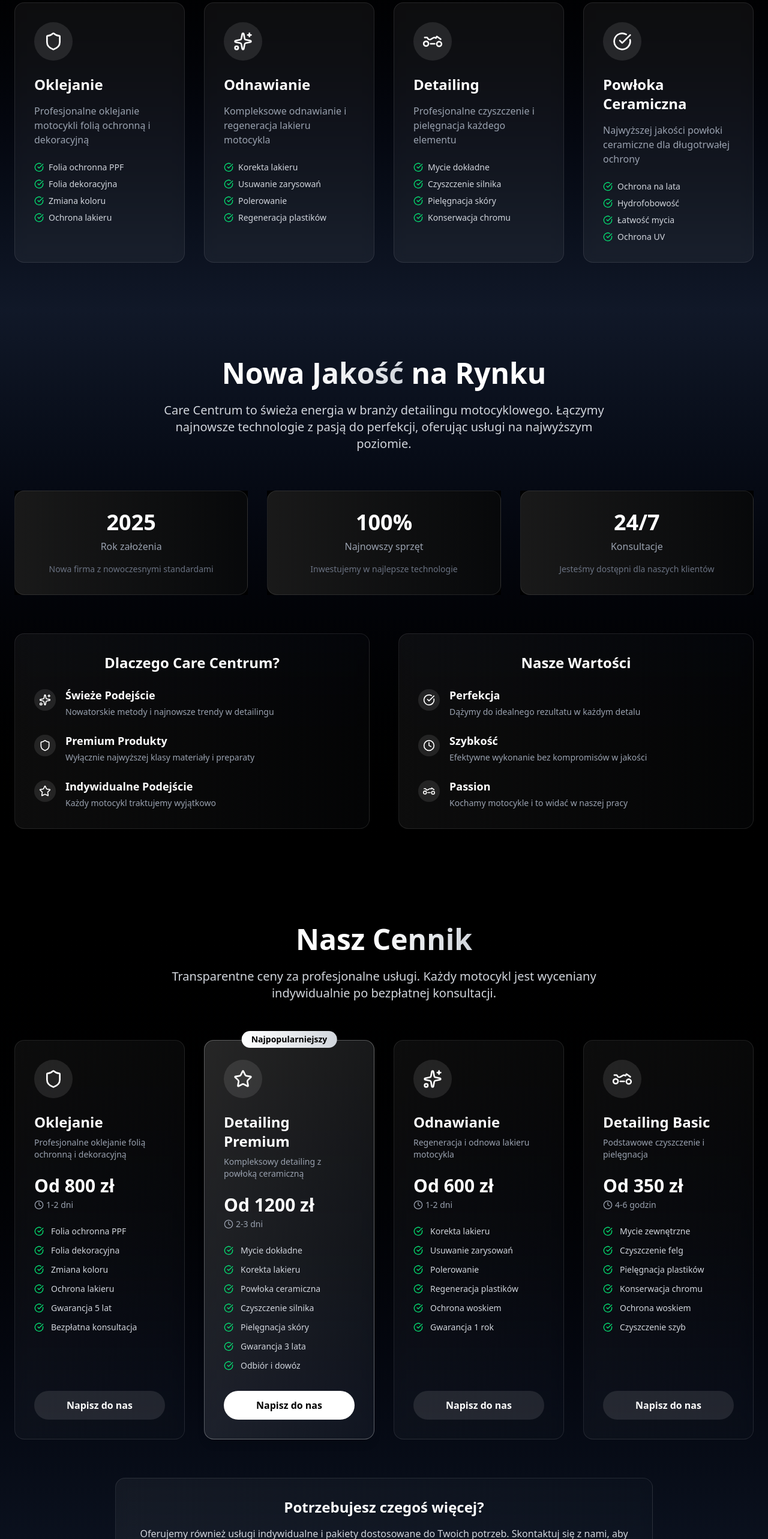
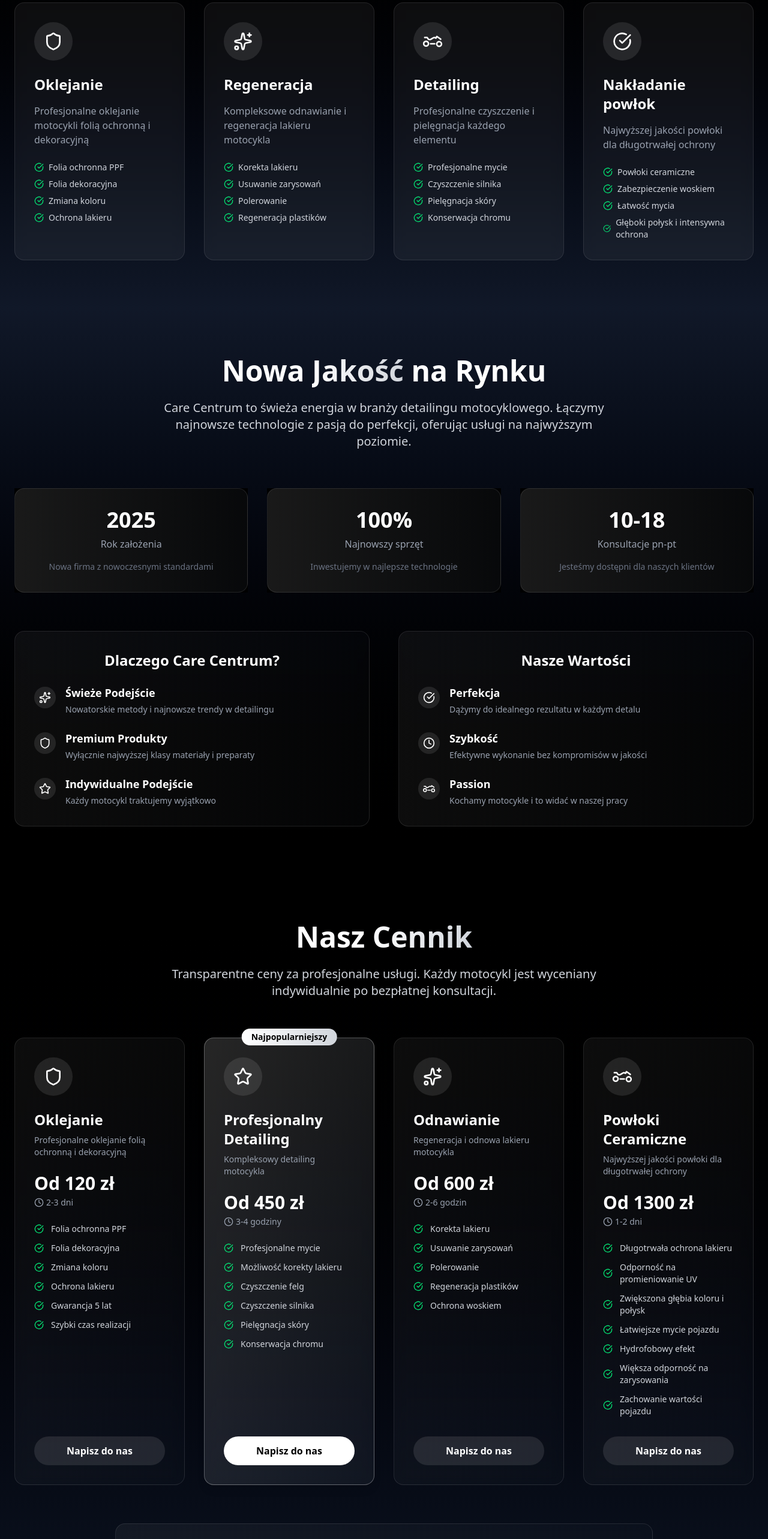
Before and after one commit to carecentrum/carecentrum.github.io, a React (Vite) app: page / in a window 1280 px wide. Shown: the part 1060-3626 px from the top of the page at 60% size. Built offline with nearby package versions, Linux system fonts and the light colour scheme.

Commit message:
Update contact details and service descriptions in various components for accuracy and clarity

```diff
--- a/src/components/AboutSection.tsx
+++ b/src/components/AboutSection.tsx
@@ -44,8 +44,8 @@ export default function AboutSection() {
           </div>
           <div className="text-center group bg-black">
             <div className="bg-gradient-to-r from-white/10 to-gray-600/10 rounded-2xl p-8 backdrop-blur-sm border border-white/10 hover:border-white/20 transition-all">
-              <div className="text-4xl font-bold text-white mb-2">24/7</div>
-              <div className="text-gray-400 mb-4">Konsultacje</div>
+              <div className="text-4xl font-bold text-white mb-2">10-18</div>
+              <div className="text-gray-400 mb-4">Konsultacje pn-pt</div>
               <p className="text-sm text-gray-500">
                 Jesteśmy dostępni dla naszych klientów
               </p>
--- a/src/components/ContactSection.tsx
+++ b/src/components/ContactSection.tsx
@@ -30,7 +30,7 @@ export default function ContactSection() {
               <Phone className="h-8 w-8 text-white" />
               <div>
                 <h3 className="text-xl font-semibold mb-2">Telefon</h3>
-                <p className="text-gray-400">+48 123 456 789</p>
+                <p className="text-gray-400">+48 514 608 526</p>
               </div>
             </div>
 
@@ -41,7 +41,7 @@ export default function ContactSection() {
                 <p className="text-gray-400">
                   Pon-Pt: 8:00-18:00
                   <br />
-                  Sob: 9:00-15:00
+                  Sob: 10:00-14:00
                 </p>
               </div>
             </div>
@@ -79,7 +79,7 @@ export default function ContactSection() {
                 const body = encodeURIComponent(
                   bodyRaw.replace(/\r?\n/g, "\r\n")
                 );
-                window.location.href = `mailto:kontakt@carecentrum.pl?subject=${subject}&body=${body}`;
+                window.location.href = `mailto:m.szlosowski@motocyklicentrum.pl?subject=${subject}&body=${body}`;
               }}
             >
               <div>
--- a/src/components/Footer.tsx
+++ b/src/components/Footer.tsx
@@ -119,10 +119,10 @@ export default function Footer() {
                 <div>
                   <p className="text-xs text-gray-500 mb-1">Telefon</p>
                   <a
-                    href="tel:+48123456789"
+                    href="tel:+48514608526"
                     className="text-white text-sm hover:text-gray-300 transition-colors"
                   >
-                    +48 123 456 789
+                    +48 514 608 526
                   </a>
                 </div>
               </div>
@@ -136,10 +136,10 @@ export default function Footer() {
                 <div>
                   <p className="text-xs text-gray-500 mb-1">Email</p>
                   <a
-                    href="mailto:CareCentrum@gmail.com"
+                    href="mailto:m.szlosowski@motocyklicentrum.pl"
                     className="text-white text-sm hover:text-gray-300 transition-colors"
                   >
-                    CareCentrum@gmail.com
+                    m.szlosowski@motocyklicentrum.pl
                   </a>
                 </div>
               </div>
@@ -293,10 +293,10 @@ export default function Footer() {
                 <div>
                   <p className="text-sm text-gray-500 mb-1">Telefon</p>
                   <a
-                    href="tel:+48123456789"
+                    href="tel:+48514608526"
                     className="text-white hover:text-gray-300 transition-colors duration-300"
                   >
-                    +48 123 456 789
+                    +48 514 608 526
                   </a>
                 </div>
               </div>
@@ -308,10 +308,10 @@ export default function Footer() {
                 <div>
                   <p className="text-sm text-gray-500 mb-1">Email</p>
                   <a
-                    href="mailto:CareCentrum@gmail.com"
+                    href="mailto:m.szlosowski@motocyklicentrum.pl"
                     className="text-white hover:text-gray-300 transition-colors duration-300"
                   >
-                    CareCentrum@gmail.com
+                    m.szlosowski@motocyklicentrum.pl
                   </a>
                 </div>
               </div>
--- a/src/components/PriceSection.tsx
+++ b/src/components/PriceSection.tsx
@@ -14,8 +14,8 @@ export default function PriceSection() {
       title: "Oklejanie",
       description: "Profesjonalne oklejanie folią ochronną i dekoracyjną",
       icon: Shield,
-      price: "Od 800 zł",
-      duration: "1-2 dni",
+      price: "Od 120 zł",
+      duration: "2-3 dni",
       popular: false,
       features: [
         "Folia ochronna PPF",
@@ -23,24 +23,23 @@ export default function PriceSection() {
         "Zmiana koloru",
         "Ochrona lakieru",
         "Gwarancja 5 lat",
-        "Bezpłatna konsultacja",
+        "Szybki czas realizacji",
       ],
     },
     {
-      title: "Detailing Premium",
-      description: "Kompleksowy detailing z powłoką ceramiczną",
+      title: "Profesjonalny Detailing",
+      description: "Kompleksowy detailing motocykla",
       icon: Star,
-      price: "Od 1200 zł",
-      duration: "2-3 dni",
+      price: "Od 450 zł",
+      duration: "3-4 godziny",
       popular: true,
       features: [
-        "Mycie dokładne",
-        "Korekta lakieru",
-        "Powłoka ceramiczna",
+        "Profesjonalne mycie",
+        "Możliwość korekty lakieru",
+        "Czyszczenie felg",
         "Czyszczenie silnika",
         "Pielęgnacja skóry",
-        "Gwarancja 3 lata",
-        "Odbiór i dowóz",
+        "Konserwacja chromu",
       ],
     },
     {
@@ -48,7 +47,7 @@ export default function PriceSection() {
       description: "Regeneracja i odnowa lakieru motocykla",
       icon: Sparkles,
       price: "Od 600 zł",
-      duration: "1-2 dni",
+      duration: "2-6 godzin",
       popular: false,
       features: [
         "Korekta lakieru",
@@ -56,23 +55,23 @@ export default function PriceSection() {
         "Polerowanie",
         "Regeneracja plastików",
         "Ochrona woskiem",
-        "Gwarancja 1 rok",
       ],
     },
     {
-      title: "Detailing Basic",
-      description: "Podstawowe czyszczenie i pielęgnacja",
+      title: "Powłoki Ceramiczne",
+      description: "Najwyższej jakości powłoki dla długotrwałej ochrony",
       icon: Motorcycle,
-      price: "Od 350 zł",
-      duration: "4-6 godzin",
+      price: "Od 1300 zł",
+      duration: "1-2 dni",
       popular: false,
       features: [
-        "Mycie zewnętrzne",
-        "Czyszczenie felg",
-        "Pielęgnacja plastików",
-        "Konserwacja chromu",
-        "Ochrona woskiem",
-        "Czyszczenie szyb",
+        "Długotrwała ochrona lakieru",
+        "Odporność na promieniowanie UV",
+        "Zwiększona głębia koloru i połysk",
+        "Łatwiejsze mycie pojazdu",
+        "Hydrofobowy efekt",
+        "Większa odporność na zarysowania",
+        "Zachowanie wartości pojazdu",
       ],
     },
   ];
--- a/src/components/ServicesSection.tsx
+++ b/src/components/ServicesSection.tsx
@@ -16,7 +16,7 @@ export default function ServicesSection() {
       ],
     },
     {
-      title: "Odnawianie",
+      title: "Regeneracja",
       description: "Kompleksowe odnawianie i regeneracja lakieru motocykla",
       icon: Sparkles,
       features: [
@@ -31,22 +31,21 @@ export default function ServicesSection() {
       description: "Profesjonalne czyszczenie i pielęgnacja każdego elementu",
       icon: Motorcycle,
       features: [
-        "Mycie dokładne",
+        "Profesjonalne mycie",
         "Czyszczenie silnika",
         "Pielęgnacja skóry",
         "Konserwacja chromu",
       ],
     },
     {
-      title: "Powłoka Ceramiczna",
-      description:
-        "Najwyższej jakości powłoki ceramiczne dla długotrwałej ochrony",
+      title: "Nakładanie powłok",
+      description: "Najwyższej jakości powłoki dla długotrwałej ochrony",
       icon: CheckCircle,
       features: [
-        "Ochrona na lata",
-        "Hydrofobowość",
+        "Powłoki ceramiczne",
+        "Zabezpieczenie woskiem",
         "Łatwość mycia",
-        "Ochrona UV",
+        "Głęboki połysk i intensywna ochrona",
       ],
     },
   ];
```
